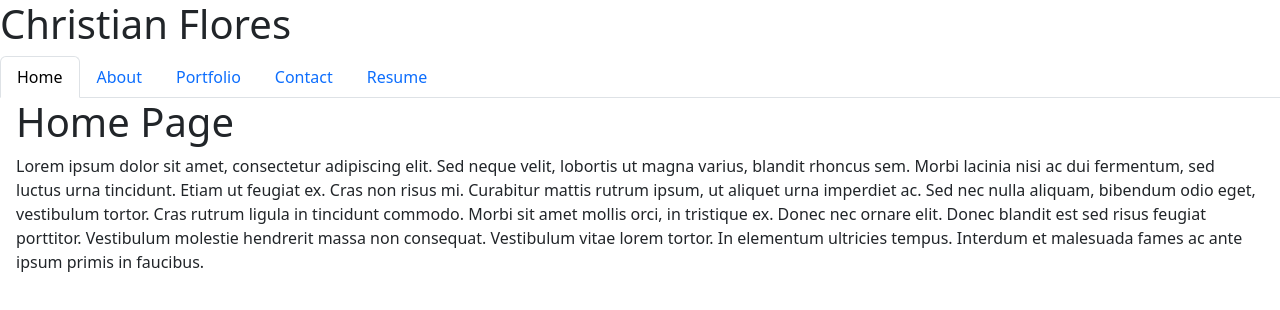
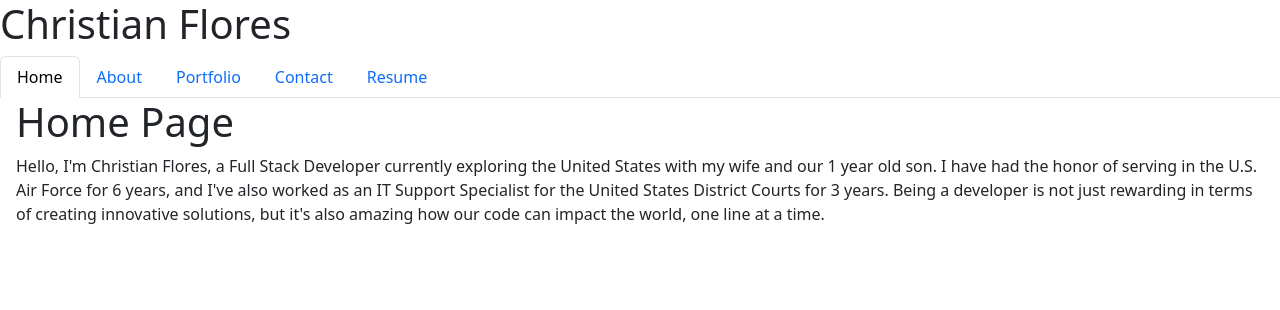
Before and after one commit to AmbitiousFlo/FloresPortfolio, a React (Vite) app: page / in a window 1280 px wide. Shown: the top 310 px of the page. Built offline with nearby package versions, Linux system fonts and the light colour scheme.

Commit message:
updated home page with text content

```diff
--- a/src/components/pages/Home.jsx
+++ b/src/components/pages/Home.jsx
@@ -3,16 +3,7 @@ export default function Home() {
     <div>
       <h1>Home Page</h1>
       <p>
-        Lorem ipsum dolor sit amet, consectetur adipiscing elit. Sed neque
-        velit, lobortis ut magna varius, blandit rhoncus sem. Morbi lacinia nisi
-        ac dui fermentum, sed luctus urna tincidunt. Etiam ut feugiat ex. Cras
-        non risus mi. Curabitur mattis rutrum ipsum, ut aliquet urna imperdiet
-        ac. Sed nec nulla aliquam, bibendum odio eget, vestibulum tortor. Cras
-        rutrum ligula in tincidunt commodo. Morbi sit amet mollis orci, in
-        tristique ex. Donec nec ornare elit. Donec blandit est sed risus feugiat
-        porttitor. Vestibulum molestie hendrerit massa non consequat. Vestibulum
-        vitae lorem tortor. In elementum ultricies tempus. Interdum et malesuada
-        fames ac ante ipsum primis in faucibus.
+      Hello, I'm Christian Flores, a Full Stack Developer currently exploring the United States with my wife and our 1 year old son. I have had the honor of serving in the U.S. Air Force for 6 years, and I've also worked as an IT Support Specialist for the United States District Courts for 3 years. Being a developer is not just rewarding in terms of creating innovative solutions, but it's also amazing how our code can impact the world, one line at a time.
       </p>
     </div>
   );
```
